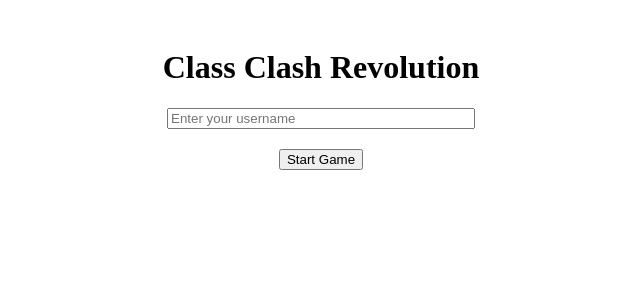
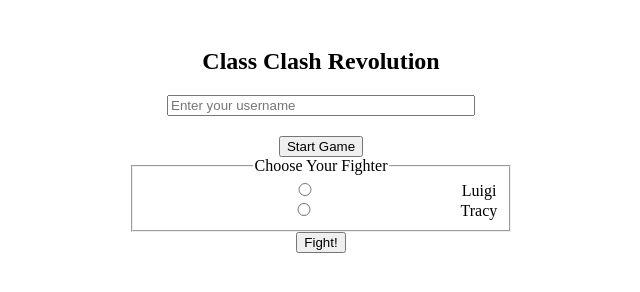
Before and after one commit to Brandeau/class-clash-revolution, a website: page client/index.html in a window 1280 px wide. Shown: the whole page, without its empty margins (319-959 px from the left). Drawn offline with Linux system fonts and the light colour scheme.

Commit message:
feat: add fighter selection section

```diff
--- a/client/index.html
+++ b/client/index.html
@@ -3,12 +3,13 @@
 <head>
     <meta charset="UTF-8">
     <meta name="viewport" content="width=device-width, initial-scale=1.0">
-    <script src="/client/scripts/script.js" defer></script>
-    <link rel="stylesheet" href="styles/index.css">
+    <script src="./scripts/script.js" defer></script>
+    <link rel="stylesheet" href="./styles/index.css">
     <title>Class Clash Revolution</title>
 </head>
 <body>
     <main>
+        <section id="login">
             <h1>Class Clash Revolution</h1>
             <form id="username-form">
                 <input
@@ -25,6 +26,27 @@
                 Start Game
                 </button>
             </form>
+        </section>
+        <section id="character-selection">
+            <form>
+                <fieldset>
+                    <legend>Choose Your Fighter</legend>
+                    <div>
+                        <img>
+                        <input type="radio" id="char1" name="character">
+                        <label for="char1">Luigi</label>
+                    </div>
+                    <div>
+                        <img>
+                        <input type="radio" id="char2" name="character">
+                        <label for="char2">Tracy</label>
+                    </div>
+                </fieldset>
+                <div>
+                    <button type="submit">Fight!</button>
+                  </div>
+            </form>
+        </section>
     </main>
 </body>
 </html>
```
Lines whose indentation alone changed are shown as unchanged.
